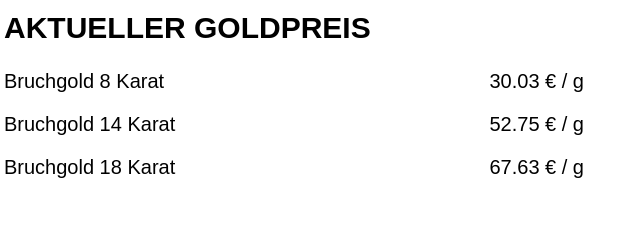
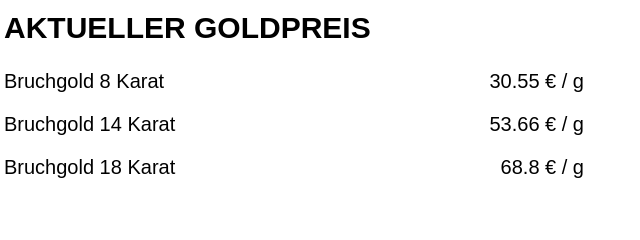
Before and after one commit to fei-it-01/Goldankauf, a plain HTML site: page index.html in a window 1280 px wide. Shown: the part 257-497 px from the top of the page, 636-1276 px from the left. Drawn offline with Linux system fonts and the light colour scheme; a script that the page names is missing; a web font is replaced by a local one.

Commit message:
Update gold prices in HTML file

```diff
--- a/index.html
+++ b/index.html
@@ -108,9 +108,9 @@
         <!-- Right Half -->
         <div class="right-half">
             <h2>AKTUELLER GOLDPREIS</h2>
-            <p><span class="gold-type">Bruchgold 8 Karat</span><span class="gold-price">30.03 € / g</span></p>
-            <p><span class="gold-type">Bruchgold 14 Karat</span><span class="gold-price">52.75 € / g</span></p>
-            <p><span class="gold-type">Bruchgold 18 Karat</span><span class="gold-price">67.63 € / g</span></p>
+            <p><span class="gold-type">Bruchgold 8 Karat</span><span class="gold-price">30.55 € / g</span></p>
+            <p><span class="gold-type">Bruchgold 14 Karat</span><span class="gold-price">53.66 € / g</span></p>
+            <p><span class="gold-type">Bruchgold 18 Karat</span><span class="gold-price">68.8 € / g</span></p>
             <div style="height: 30px;"></div>
 
             <!-- TradingView Widget BEGIN -->
```
